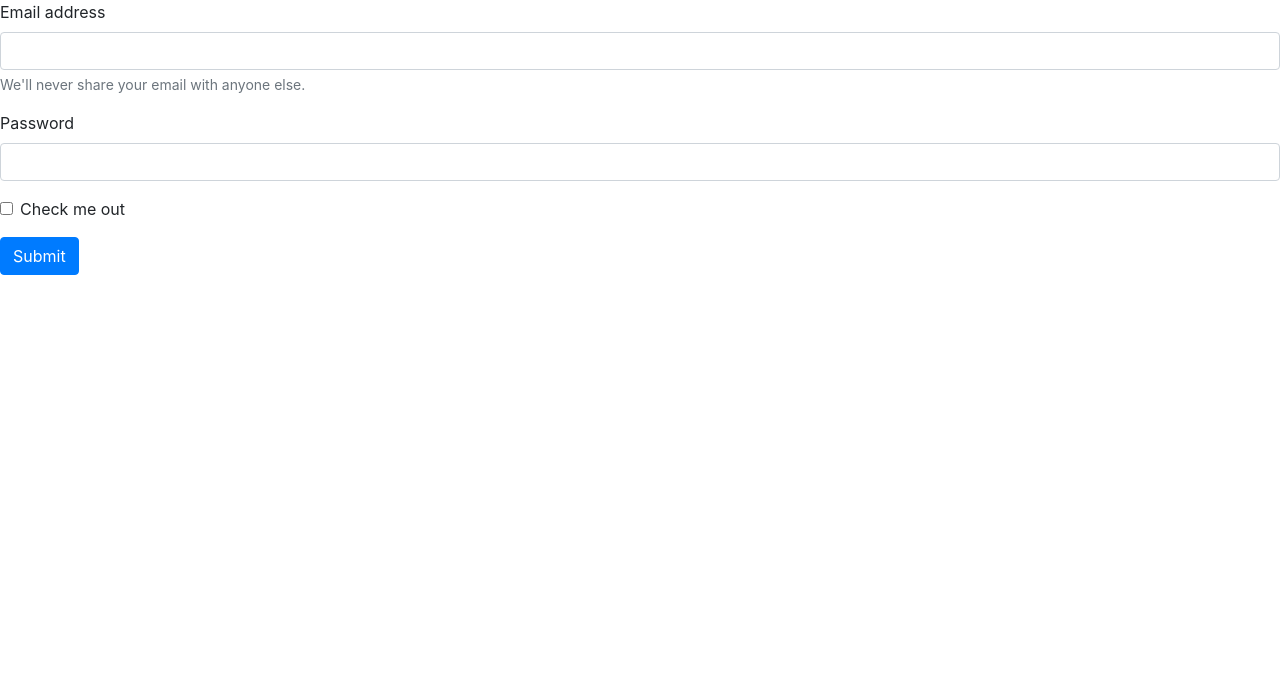
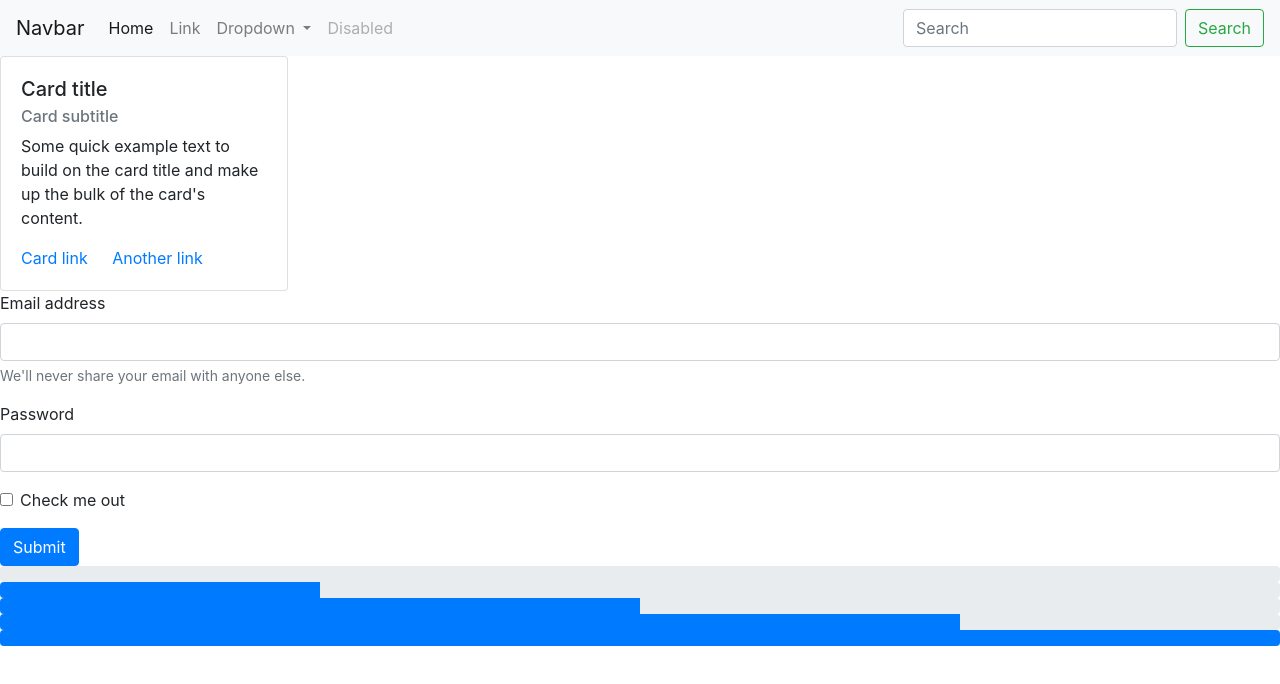
Before and after one commit to BobanMoshevski/Workshop, a plain HTML site: page index.html in a window 1280 px wide. Drawn offline with nearby package versions, Linux system fonts and the light colour scheme.

Commit message:
before mistake

```diff
--- a/index.html
+++ b/index.html
@@ -19,6 +19,54 @@
 </head>
 <body>
 
+  <!-- Navbar -->
+  <nav class="navbar navbar-expand-lg navbar-light bg-light">
+    <a class="navbar-brand" href="#">Navbar</a>
+    <button class="navbar-toggler" type="button" data-toggle="collapse" data-target="#navbarSupportedContent" aria-controls="navbarSupportedContent" aria-expanded="false" aria-label="Toggle navigation">
+      <span class="navbar-toggler-icon"></span>
+    </button>
+
+    <div class="collapse navbar-collapse" id="navbarSupportedContent">
+      <ul class="navbar-nav mr-auto">
+        <li class="nav-item active">
+          <a class="nav-link" href="#">Home <span class="sr-only">(current)</span></a>
+        </li>
+        <li class="nav-item">
+          <a class="nav-link" href="#">Link</a>
+        </li>
+        <li class="nav-item dropdown">
+          <a class="nav-link dropdown-toggle" href="#" id="navbarDropdown" role="button" data-toggle="dropdown" aria-expanded="false">
+            Dropdown
+          </a>
+          <div class="dropdown-menu" aria-labelledby="navbarDropdown">
+            <a class="dropdown-item" href="#">Action</a>
+            <a class="dropdown-item" href="#">Another action</a>
+            <div class="dropdown-divider"></div>
+            <a class="dropdown-item" href="#">Something else here</a>
+          </div>
+        </li>
+        <li class="nav-item">
+          <a class="nav-link disabled">Disabled</a>
+        </li>
+      </ul>
+      <form class="form-inline my-2 my-lg-0">
+        <input class="form-control mr-sm-2" type="search" placeholder="Search" aria-label="Search">
+        <button class="btn btn-outline-success my-2 my-sm-0" type="submit">Search</button>
+      </form>
+    </div>
+  </nav>
+
+  <!-- Card -->
+  <div class="card" style="width: 18rem;">
+    <div class="card-body">
+      <h5 class="card-title">Card title</h5>
+      <h6 class="card-subtitle mb-2 text-muted">Card subtitle</h6>
+      <p class="card-text">Some quick example text to build on the card title and make up the bulk of the card's content.</p>
+      <a href="#" class="card-link">Card link</a>
+      <a href="#" class="card-link">Another link</a>
+    </div>
+  </div>
+
   <!-- Form -->
   <form>
     <div class="form-group">
@@ -37,5 +85,22 @@
     <button type="submit" class="btn btn-primary">Submit</button>
   </form>
 
+  <!-- Progress -->
+  <div class="progress">
+    <div class="progress-bar" role="progressbar" aria-valuenow="0" aria-valuemin="0" aria-valuemax="100"></div>
+  </div>
+  <div class="progress">
+    <div class="progress-bar" role="progressbar" style="width: 25%" aria-valuenow="25" aria-valuemin="0" aria-valuemax="100"></div>
+  </div>
+  <div class="progress">
+    <div class="progress-bar" role="progressbar" style="width: 50%" aria-valuenow="50" aria-valuemin="0" aria-valuemax="100"></div>
+  </div>
+  <div class="progress">
+    <div class="progress-bar" role="progressbar" style="width: 75%" aria-valuenow="75" aria-valuemin="0" aria-valuemax="100"></div>
+  </div>
+  <div class="progress">
+    <div class="progress-bar" role="progressbar" style="width: 100%" aria-valuenow="100" aria-valuemin="0" aria-valuemax="100"></div>
+  </div>
+
 </body>
 </html>
```
